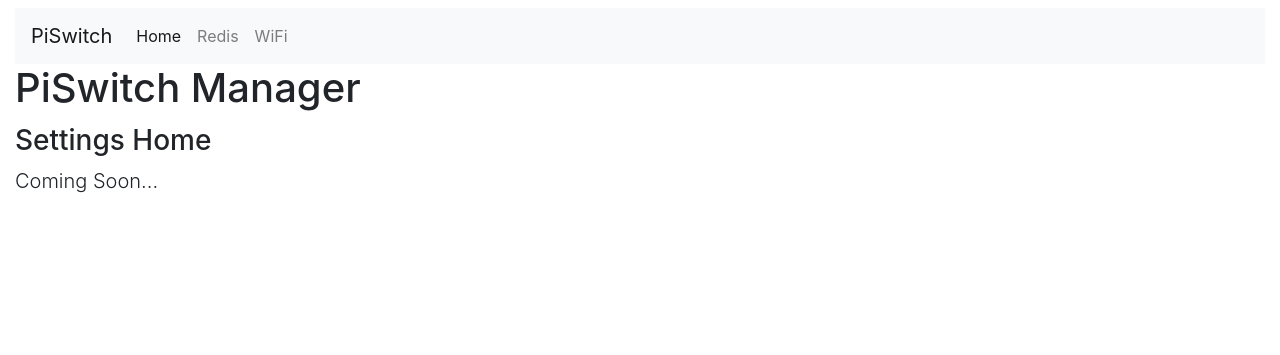
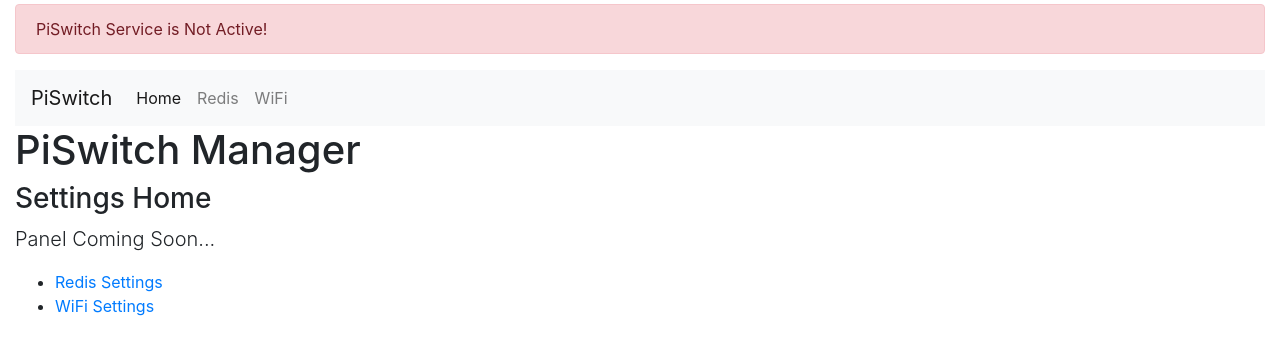
Before and after one commit to smashedr/piswitch-manager, a Django app: page / in a window 1280 px wide. Shown: the top 355 px of the page. Run offline with Django 3.2, Linux system fonts and the light colour scheme; some libraries are stand-ins or nearby versions.

Commit message:
Added status tag and section

```diff
--- a/home/templatetags/home_tags.py
+++ b/home/templatetags/home_tags.py
@@ -1,3 +1,4 @@
+import os
 from django import template
 from django.conf import settings
 
@@ -9,3 +10,12 @@
     if value in settings:
         return getattr(settings, value)
     return None
+
+
+@register.filter(name='check_service_status')
+def check_service_status(service_name):
+    a = os.system('/usr/bin/env systemctl is-active {}'.format(service_name))
+    if a == 0:
+        return True
+    else:
+        return False
--- a/templates/home.html
+++ b/templates/home.html
@@ -5,12 +5,17 @@
 {% block head %}{% endblock %}
 
 {% block body %}
-    <div class="row mt-1">
+    <div class="row">
         <div class="col">
 
             <h3>Settings Home</h3>
 
-            <p class="lead">Coming Soon...</p>
+            <p class="lead">Panel Coming Soon...</p>
+
+            <ul>
+                <li><a href="{% url 'home:redis' %}">Redis Settings</a></li>
+                <li><a href="{% url 'home:wifi' %}">WiFi Settings</a></li>
+            </ul>
 
         </div>
     </div>
--- a/templates/main.html
+++ b/templates/main.html
@@ -25,8 +25,22 @@
 
 <div class="container-fluid">
 
+    {% block status %}
+        <div class="row mt-1">
+            <div class="col">
+                {% if 'piswitch'|check_service_status %}
+                    <div class="alert alert-success">PiSwitch Service is Active.</div>
+                {% else %}
+                    <div class="alert alert-danger">PiSwitch Service is Not Active!</div>
+                {% endif %}
+            </div>
+        </div>
+    {% endblock %}
+
     {% block menu %}
-        <nav class="navbar navbar-expand-md navbar-light bg-light mt-2">
+        <div class="row">
+            <div class="col">
+                <nav class="navbar navbar-expand-md navbar-light bg-light">
                     <a class="navbar-brand" href="{% url 'home:index' %}">PiSwitch</a>
                     <button class="navbar-toggler" type="button" data-toggle="collapse" data-target="#navbar01"
                             aria-controls="navbar01" aria-expanded="false" aria-label="Toggle navigation">
@@ -49,6 +63,8 @@
 
                     </div>
                 </nav>
+            </div>
+        </div>
     {% endblock %}
 
     {% block heading %}
--- a/templates/wifi.html
+++ b/templates/wifi.html
@@ -6,12 +6,12 @@
 {% block head %}{% endblock %}
 
 {% block body %}
-    <div class="row mt-1">
+    <div class="row">
         <div class="col">
 
             <h3>WiFi Settings</h3>
 
-            <div class="alert alert-danger">Not Yet Functional</div>
+            <div class="alert alert-warning">Not Yet Functional</div>
 
             <form action="{% url 'home:savewifi' %}" method="post">
                 {{ form|crispy  }}
```
Lines whose indentation alone changed are shown as unchanged.
